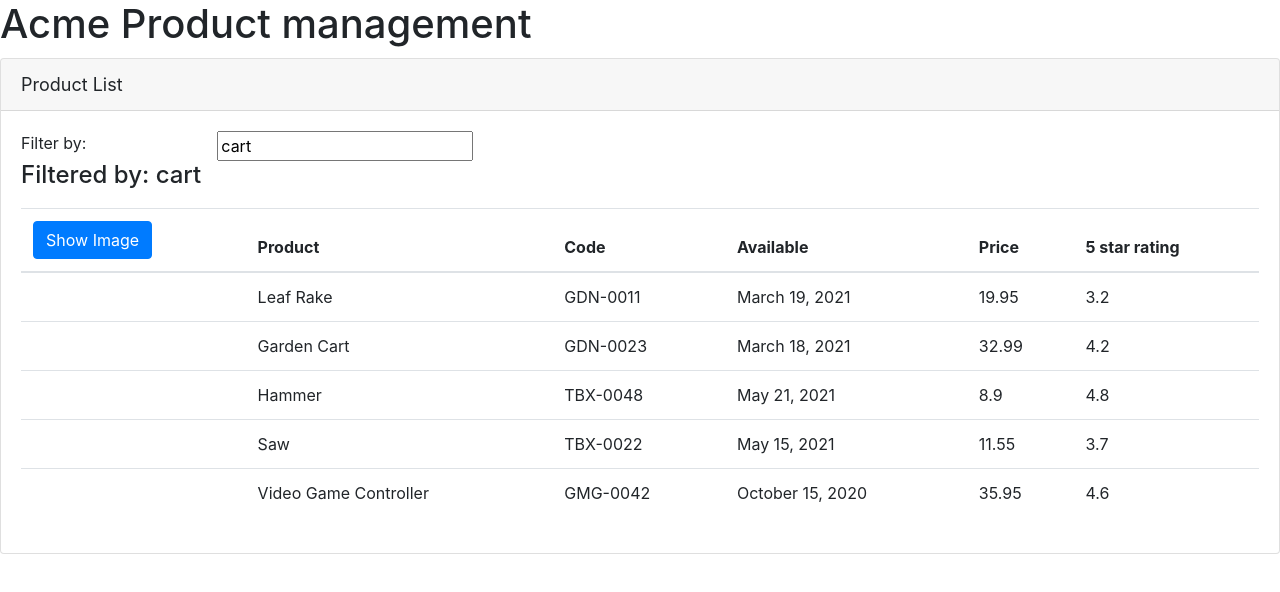
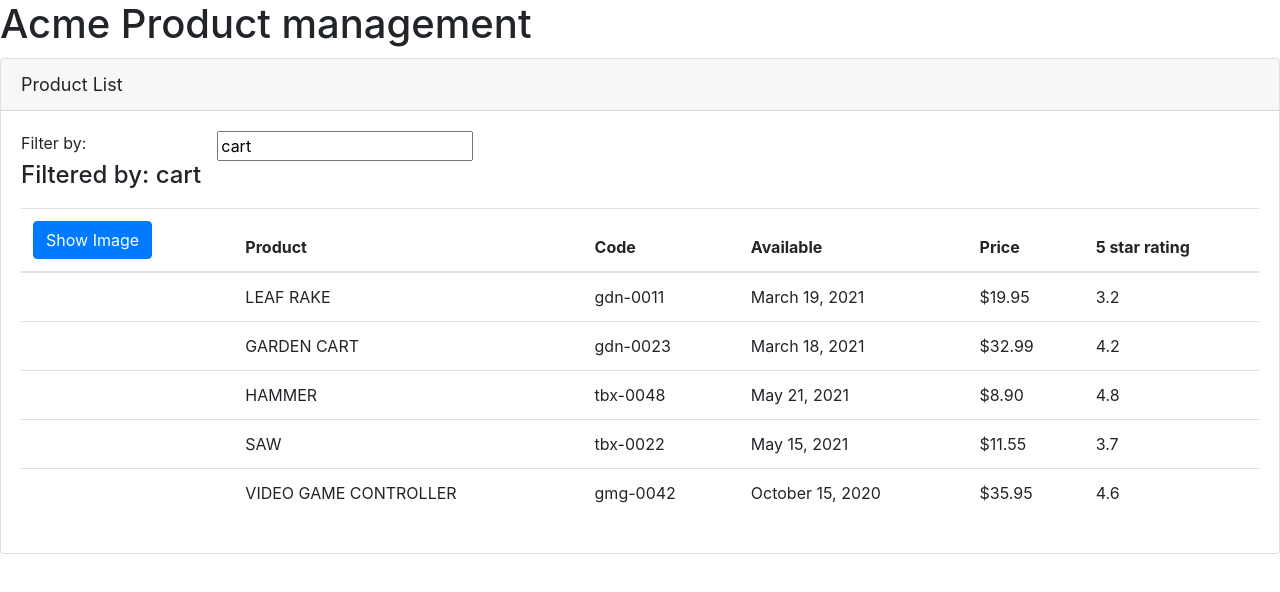
Before and after one commit to tomvictor/try_angular, an Angular app in the folder apm/: page / in a window 1280 px wide. Shown: the top 592 px of the page. Built offline with nearby package versions, Linux system fonts and the light colour scheme.

Commit message:
Angular pipes

```diff
--- a/apm/src/app/products/product-list.component.ts
+++ b/apm/src/app/products/product-list.component.ts
@@ -6,7 +6,7 @@
 })
 export class productListComponent{
     pageTitle : string = "Product List"
-    listFilter:String = "cart"
+    listFilter: String = "cart"
     imageWidth : number = 50;
     imageMargin:number = 2
     showImage : boolean = false
--- a/apm/src/app/products/produt-list.component.html
+++ b/apm/src/app/products/produt-list.component.html
@@ -39,10 +39,10 @@
                             [style.margin.px] = 'imageMargin'
                             >
                         </td>
-                        <td>{{product.productName}}</td>
-                        <td>{{product.productCode}}</td>
+                        <td>{{product.productName|uppercase}}</td>
+                        <td>{{product.productCode|lowercase}}</td>
                         <td>{{product.releaseDate}}</td>
-                        <td>{{product.price}}</td>
+                        <td>{{product.price|currency:'USD':'symbol':'1.2-2'|lowercase }}</td>
                         <td>{{product.starRating}}</td>
                     </tr>
                 </tbody>
```
